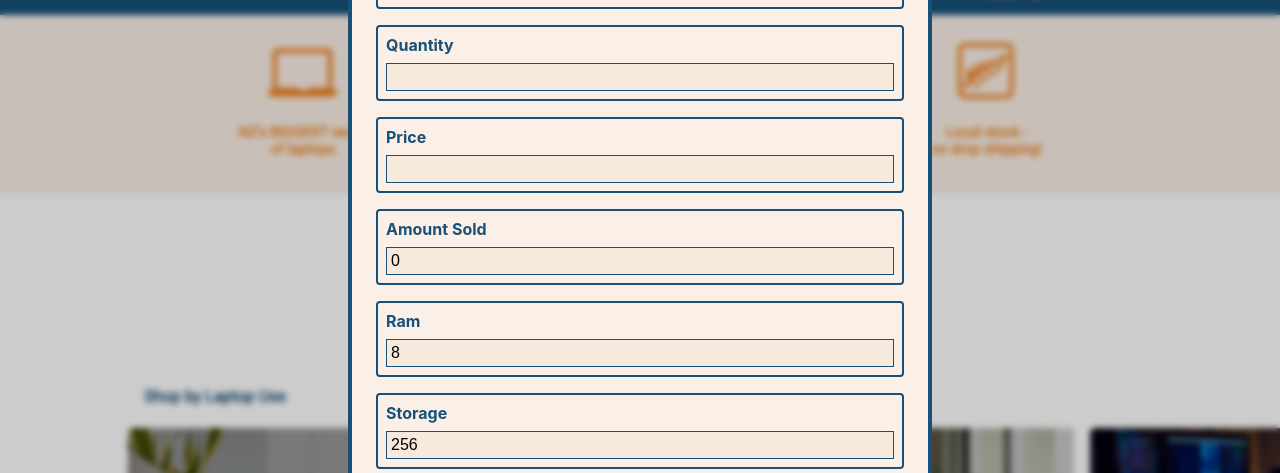
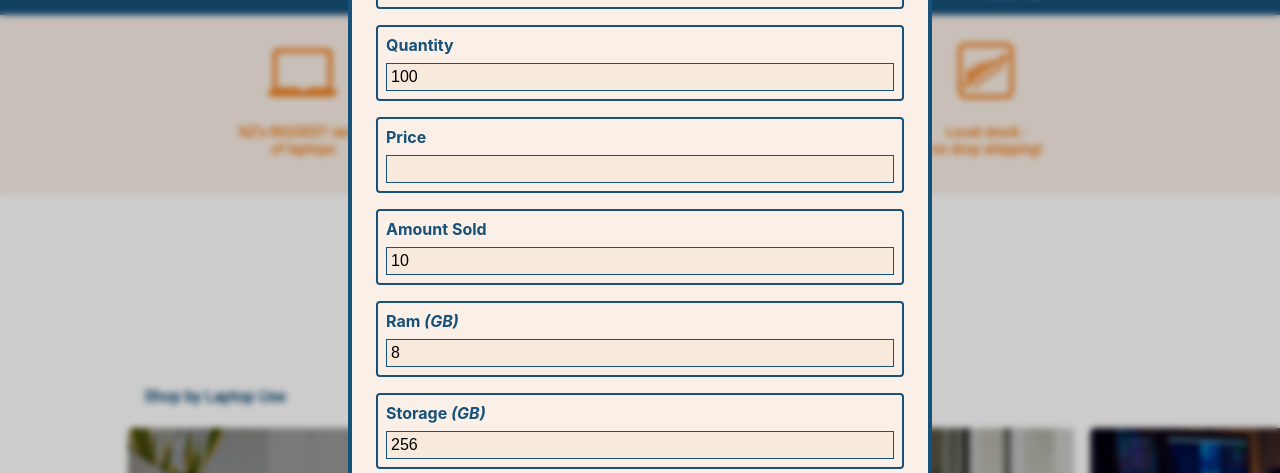
Before and after one commit to aidannairn/pb-tech-laptops, a React (Create React App) app in the folder client/: page /add-laptop in a window 1280 px wide. Shown: the part 183-656 px from the top of the page. Built offline with nearby package versions, Linux system fonts and the light colour scheme.

Commit message:
feat: Update addLaptop mutation to include more fields.

```diff
--- a/client/src/components/AddLaptopForm/AddLaptopForm.tsx
+++ b/client/src/components/AddLaptopForm/AddLaptopForm.tsx
@@ -17,17 +17,27 @@ const AddLaptopForm: React.FC = () => {
   const [name, setName] = useState<string>('')
   const [type, setType] = useState<string>('')
   const [types, setTypes] = useState<string[]>([])
-  const [quantity, setQuantity] = useState<number | string>('')
+  const [quantity, setQuantity] = useState<number | string>(100)
   const [price, setPrice] = useState<number | string>('')
-  const [ram, setRam] = useState('8')
-  const [storage, setStorage] = useState('256')
-  const [sizeInInches, setSizeInInches] = useState('13')
-  const [isTrending, setIsTrending] = useState(false)
-  const [isOnSpecial, setIsOnSpecial] = useState(false)
-  const [amountSold, setAmountSold] = useState(0)
-  const [userRating, setUserRating] = useState(1)
+  const [ram, setRam] = useState<string>('8')
+  const [storage, setStorage] = useState<string>('256')
+  const [sizeInInches, setSizeInInches] = useState<string>('13')
+  const [isTrending, setIsTrending] = useState<boolean>(false)
+  const [isOnSpecial, setIsOnSpecial] = useState<boolean>(false)
+  const [amountSold, setAmountSold] = useState<number>(10)
+  const [userRating, setUserRating] = useState<number>(3)
+  const [userRatings, setUserRatings] = useState<number[]>([1])
   const [image, setImage] = useState<string>('')
   const [images, setImages] = useState<string[]>([])
+
+  const createUserRatings = async () => {
+    const totalRatings = Math.floor(Math.random() * 20) + 1
+    const ratings = []
+    for (let rating = 1; rating < totalRatings; rating++) {
+      ratings.push(userRating)
+    }
+    setUserRatings(ratings)
+  }
 
   const [addLaptop] = useMutation<{addLaptop: FormElements}>(ADD_LAPTOP, {
     variables: {
@@ -35,20 +45,40 @@ const AddLaptopForm: React.FC = () => {
       types,
       quantity,
       price,
+      ram,
+      storage,
+      sizeInInches,
+      isTrending,
+      isOnSpecial,
+      amountSold,
+      userRatings,
       images
     }
   })
 
-  const handleFormSubmit = (e: React.ChangeEvent<FormElements>) => {
+  const resetInputs = () => {
+    setName('')
+    setTypes([])
+    setQuantity(100)
+    setPrice('')
+    setRam('8')
+    setStorage('256')
+    setSizeInInches('13')
+    setIsTrending(false)
+    setIsOnSpecial(false)
+    setAmountSold(10)
+    setUserRating(3)
+    setImages([])
+  }
+
+  const handleFormSubmit = async (e: React.ChangeEvent<FormElements>) => {
     e.preventDefault()
+
+    await createUserRatings()
 
     addLaptop()
 
-    setName('')
-    setTypes([])
-    setQuantity('')
-    setPrice('')
-    setImages([])
+    resetInputs()
   }
 
   const handleAddTypeClick = () => {
@@ -72,39 +102,39 @@ const AddLaptopForm: React.FC = () => {
           </div>
           <div>
             <label className='form-label'>Quantity</label>
-            <input type="number" className="form-control" id="quantity" value={quantity} onChange={ e => setQuantity(+e.target.value)} />
+            <input type="number" className="form-control" min="0" id="quantity" value={quantity} onChange={ e => setQuantity(+e.target.value)} />
           </div>
           <div>
             <label className='form-label'>Price</label>
-            <input type="number" className="form-control" id="price" value={price} onChange={ e => setPrice(+e.target.value)} />
+            <input type="number" className="form-control" min="0" id="price" value={price} onChange={ e => setPrice(+e.target.value)} />
           </div>
           <div>
             <label className='form-label'>Amount Sold</label>
-            <input type="number" className="form-control" id="amountSold" value={amountSold} onChange={ e => setAmountSold(+e.target.value)} />
+            <input type="number" className="form-control" min="0" id="amountSold" value={amountSold} onChange={ e => setAmountSold(+e.target.value)} />
           </div>
           <div>
-            <label className='form-label'>Ram</label>
-            <input type="number" className="form-control" id="ram" value={ram} onChange={ e => setRam(e.target.value)} />
+            <label className='form-label'>Ram <i>(GB)</i></label>
+            <input type="number" className="form-control" min="0" id="ram" value={ram} onChange={ e => setRam(e.target.value)} />
           </div>
           <div>
-            <label className='form-label'>Storage</label>
-            <input type="number" className="form-control" id="storage" value={storage} onChange={ e => setStorage(e.target.value)} />
+            <label className='form-label'>Storage <i>(GB)</i></label>
+            <input type="number" className="form-control" min="0" id="storage" value={storage} onChange={ e => setStorage(e.target.value)} />
           </div>
           <div>
-            <label className='form-label'>Screen Size In Inches</label>
-            <input type="number" className="form-control" id="sizeInInches" value={sizeInInches} onChange={ e => setSizeInInches(e.target.value)} />
+            <label className='form-label'>Screen Size <i>(in inches)</i></label>
+            <input type="number" className="form-control" min="0" id="sizeInInches" value={sizeInInches} onChange={ e => setSizeInInches(e.target.value)} />
           </div>
           <div>
-            <label className='form-label'>Is This Product Trending</label>
-            <ToggleSwitch checked={isTrending} action={setIsTrending} />
+            <label className='form-label'>Is This Product Trending?</label>
+            <ToggleSwitch id="toggleIsTrending" checked={isTrending} action={setIsTrending} />
           </div>
           <div>
-            <label className='form-label'>Is This Product On Special</label>
-            <ToggleSwitch checked={isOnSpecial} action={setIsOnSpecial} />
+            <label className='form-label'>Is This Product On Special?</label>
+            <ToggleSwitch id="toggleOnSpecial" checked={isOnSpecial} action={setIsOnSpecial} />
           </div>
           <div>
-            <label className='form-label'>Rating</label>
-            <input type="number" className="form-control" id="userRating" value={userRating} onChange={ e => setUserRating(+e.target.value)} />
+            <label className='form-label'>Rating <i>(between 1 and 5)</i></label>
+            <input type="number" className="form-control" id="userRating" value={userRating} onChange={ e => setUserRating(+e.target.value)} min="1" max="5" />
           </div>
           <div>
             <label className='form-label'>Types</label>
--- a/client/src/components/ToggleSwitch/ToggleSwitch.tsx
+++ b/client/src/components/ToggleSwitch/ToggleSwitch.tsx
@@ -1,22 +1,23 @@
 import './toggle-switch.scss'
 
 interface Props {
+  id: string
   checked: boolean
   action: React.Dispatch<React.SetStateAction<boolean>>
 }
 
-const ToggleSwitch: React.FC<Props> = ({ checked, action }) => {
+const ToggleSwitch: React.FC<Props> = ({ id, checked, action }) => {
   return (
     <div className="toggle-switch">
       <input
         type="checkbox"
-        className="toggle-switch-checkbox"
+        className="toggle-switch-checkbox t-switch"
         checked={checked}
         onChange={() => action(!checked)}
         name="toggleSwitch"
-        id="toggleSwitch"
+        id={id}
       />
-      <label className="toggle-switch-label" htmlFor="toggleSwitch">
+      <label className="toggle-switch-label" htmlFor={id}>
         <span data-yes="Yes" data-no="No" className="toggle-switch-inner" />
         <span className="toggle-switch-switch" />
       </label>
--- a/client/src/mutations/laptopMutations.ts
+++ b/client/src/mutations/laptopMutations.ts
@@ -6,20 +6,44 @@ const ADD_LAPTOP = gql`
     $types: [String!]!
     $quantity: Int!
     $price: Int!
+    $ram: String!
+    $storage: String!
+    $sizeInInches: String!
+    $isTrending: Boolean
+    $isOnSpecial: Boolean
+    $amountSold: Int!
+    $userRatings: [Int!]!
     $images: [String!]!
+    $bundleIDs: [String]
   ) {
     addLaptop(
       name: $name
       types: $types
       quantity: $quantity
       price: $price
+      ram: $ram
+      storage: $storage
+      sizeInInches: $sizeInInches
+      isTrending: $isTrending
+      isOnSpecial: $isOnSpecial
+      amountSold: $amountSold
+      userRatings: $userRatings
       images: $images
+      bundleIDs: $bundleIDs
     ) {
       name
       types
       quantity
       price
+      ram
+      storage
+      sizeInInches
+      isTrending
+      isOnSpecial
+      amountSold
+      userRatings
       images
+      bundles
     }
   }
 `
```
